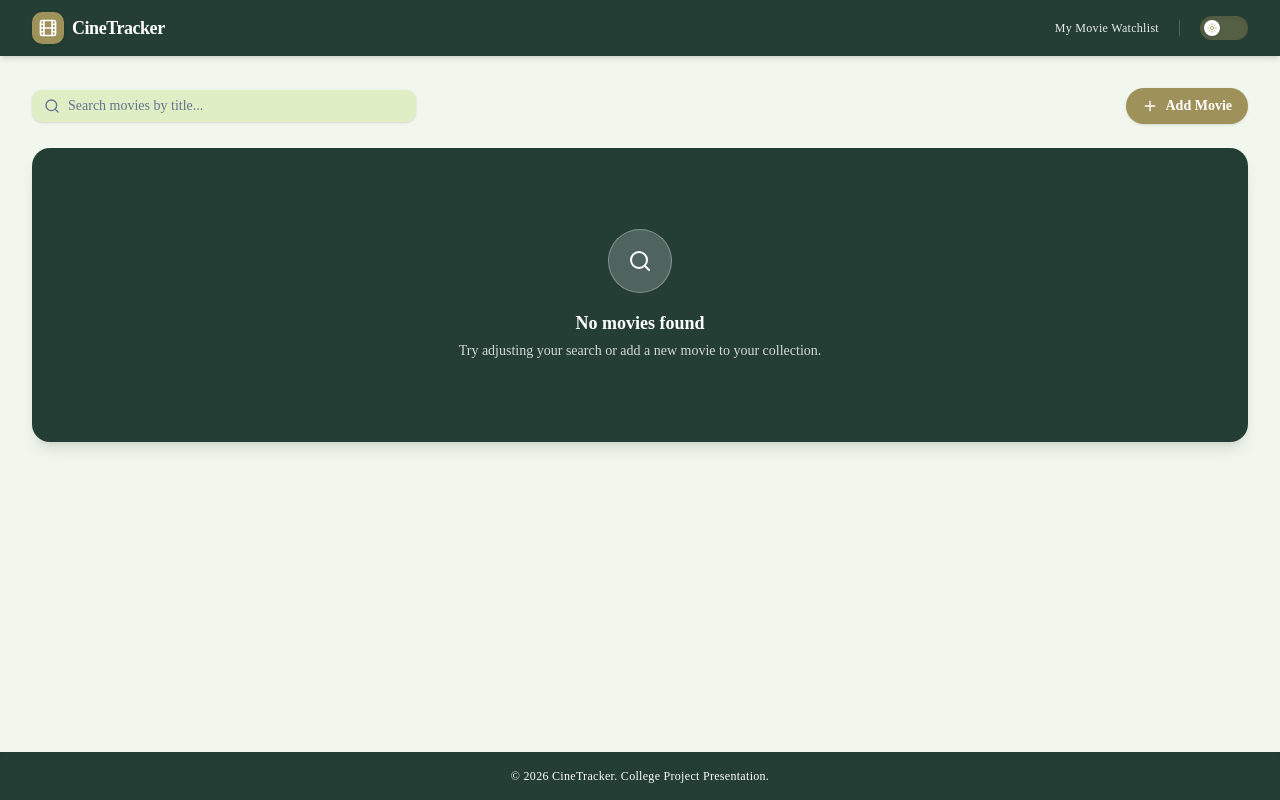
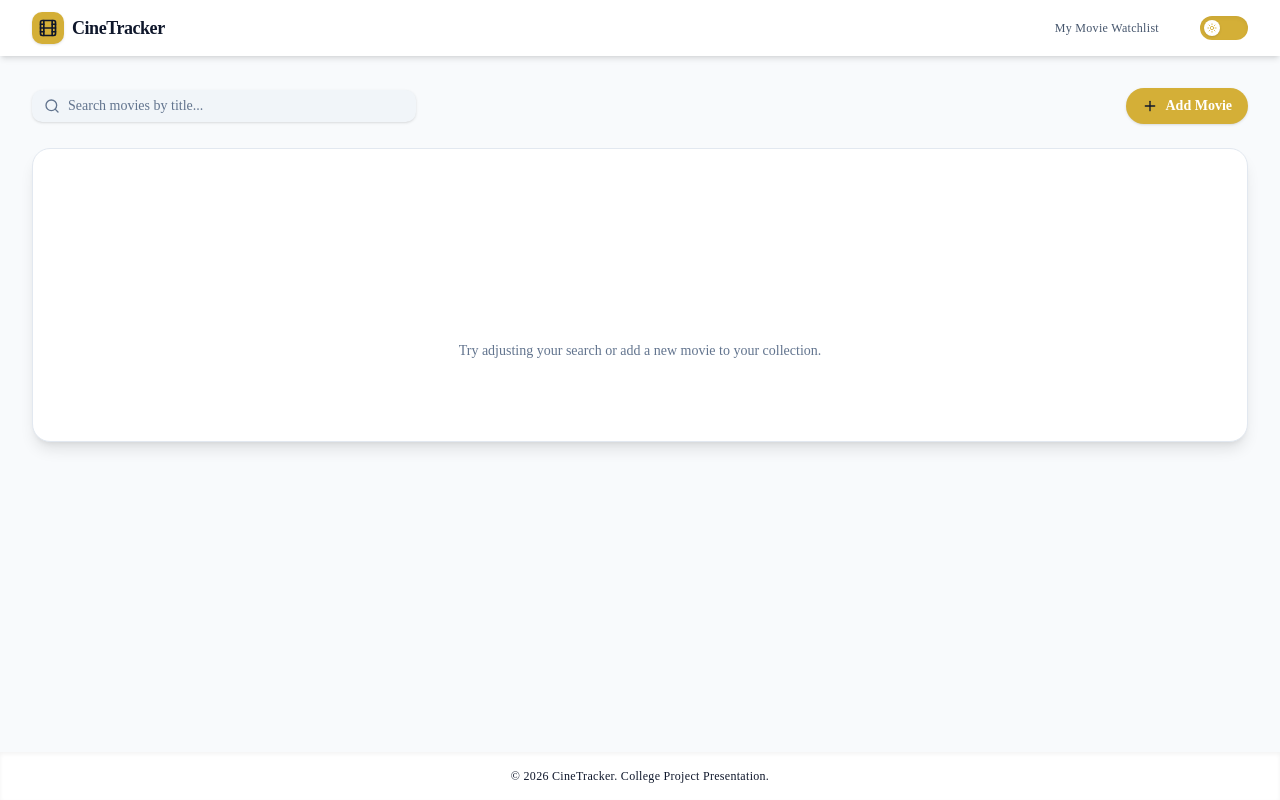
Before and after one commit to karthikn-BCA/project-movie-review, a Next.js app: page / in a window 1280 px wide. Built offline with nearby package versions, Linux system fonts and the light colour scheme.

Commit message:
Revamp color themes: Cinematic Gold (Light) & Crimson Red (Dark)

```diff
--- a/src/app/layout.js
+++ b/src/app/layout.js
@@ -14,7 +14,7 @@ export default function RootLayout({ children }) {
   return (
     <html lang="en" suppressHydrationWarning>
       <body
-        className="font-sans antialiased bg-[#F1F7ED] dark:bg-slate-800 text-slate-900 dark:text-slate-100 min-h-screen flex flex-col transition-colors"
+        className="font-sans antialiased bg-slate-50 dark:bg-zinc-950 dark:bg-slate-800 text-slate-900 dark:text-slate-100 min-h-screen flex flex-col transition-colors"
       >
         <ThemeProvider attribute="class" defaultTheme="system" enableSystem>
           <AuthProvider>
--- a/src/app/page.js
+++ b/src/app/page.js
@@ -77,7 +77,7 @@ export default function Home() {
           <Input
             type="text"
             placeholder="Search movies by title..."
-            className="pl-9 py-2 bg-[#E0EEC6] border-none text-slate-900 placeholder:text-slate-500 focus-visible:ring-slate-900 text-sm shadow-sm transition-colors"
+            className="pl-9 py-2 bg-slate-100 dark:bg-zinc-800 border-none text-slate-900 placeholder:text-slate-500 focus-visible:ring-slate-900 text-sm shadow-sm transition-colors"
             value={searchQuery}
             onChange={(e) => setSearchQuery(e.target.value)}
           />
@@ -101,12 +101,12 @@ export default function Home() {
           ))}
         </div>
       ) : (
-        <div className="text-center py-20 bg-[#243E36] rounded-2xl shadow-lg border border-[#243E36]/50">
+        <div className="text-center py-20 bg-white dark:bg-zinc-900 rounded-2xl shadow-lg border border-slate-200 dark:border-zinc-800/50">
           <div className="bg-white/20 w-16 h-16 rounded-full flex items-center justify-center mx-auto mb-4 border border-white/30">
              <Search className="w-6 h-6 text-white" />
           </div>
           <p className="text-white text-lg font-bold mb-1">No movies found</p>
-          <p className="text-white/80 text-sm">Try adjusting your search or add a new movie to your collection.</p>
+          <p className="text-slate-500 dark:text-slate-400 text-sm">Try adjusting your search or add a new movie to your collection.</p>
         </div>
       )}
     </div>
--- a/src/components/Footer.jsx
+++ b/src/components/Footer.jsx
@@ -1,6 +1,6 @@
 export default function Footer() {
   return (
-    <footer className="w-full bg-[#243E36] text-white py-4 mt-auto shadow-inner">
+    <footer className="w-full bg-white dark:bg-zinc-900 text-slate-900 dark:text-white py-4 mt-auto shadow-inner">
       <div className="max-w-7xl mx-auto px-4 text-center">
         <p className="text-xs font-medium tracking-wide">© {new Date().getFullYear()} CineTracker. College Project Presentation.</p>
       </div>
--- a/src/components/MovieModal.jsx
+++ b/src/components/MovieModal.jsx
@@ -70,66 +70,66 @@ export default function MovieModal({ onAddMovie, onUpdateMovie, movie, isEditMod
   return (
     <Dialog open={open} onOpenChange={setOpen}>
       {isEditMode ? (
-        <DialogTrigger className="flex-1 bg-[#9F915A] hover:opacity-90 text-white font-medium py-1 px-2 rounded text-xs transition-colors shadow-sm flex items-center justify-center gap-1 cursor-pointer">
-          <Edit2 className="w-3 h-3 text-white" /> Edit
+        <DialogTrigger className="flex-1 bg-[#D4AF37] dark:bg-[#E50914] hover:opacity-90 text-white font-medium py-1 px-2 rounded text-xs transition-colors shadow-sm flex items-center justify-center gap-1 cursor-pointer">
+          <Edit2 className="w-3 h-3 text-slate-900 dark:text-white" /> Edit
         </DialogTrigger>
       ) : (
-        <DialogTrigger className="flex items-center gap-2 bg-[#9F915A] hover:opacity-90 text-white px-4 py-2 rounded-full text-sm font-semibold shadow-sm transition-all active:scale-95 cursor-pointer">
-          <Plus className="w-4 h-4 text-white" /> Add Movie
+        <DialogTrigger className="flex items-center gap-2 bg-[#D4AF37] dark:bg-[#E50914] hover:opacity-90 text-white px-4 py-2 rounded-full text-sm font-semibold shadow-sm transition-all active:scale-95 cursor-pointer">
+          <Plus className="w-4 h-4 text-slate-900 dark:text-white" /> Add Movie
         </DialogTrigger>
       )}
-      <DialogContent className="sm:max-w-[425px] bg-[#243E36] text-white border-none shadow-2xl">
+      <DialogContent className="sm:max-w-[425px] bg-white dark:bg-zinc-900 text-slate-900 dark:text-white border-none shadow-2xl">
         <DialogHeader>
-          <DialogTitle className="text-xl font-bold text-white">
+          <DialogTitle className="text-xl font-bold text-slate-900 dark:text-white">
             {isEditMode ? "Edit Movie" : "Add New Movie"}
           </DialogTitle>
         </DialogHeader>
         <form onSubmit={handleSubmit} className="flex flex-col gap-4 mt-2">
           <div className="flex flex-col gap-1.5">
-            <label htmlFor="title" className="text-sm font-semibold text-white">Title *</label>
+            <label htmlFor="title" className="text-sm font-semibold text-slate-900 dark:text-white">Title *</label>
             <Input
               id="title"
               name="title"
               placeholder="e.g. Inception"
               value={formData.title}
               onChange={handleChange}
-              className="bg-[#E0EEC6] border-none text-slate-900 placeholder:text-slate-500 focus-visible:ring-[#9F915A] text-sm"
+              className="bg-slate-100 dark:bg-zinc-800 border-none text-slate-900 placeholder:text-slate-500 focus-visible:ring-[#D4AF37] dark:focus-visible:ring-[#E50914] text-sm"
               required
             />
           </div>
 
           <div className="flex flex-col gap-1.5">
-            <label htmlFor="genre" className="text-sm font-semibold text-white">Genre *</label>
+            <label htmlFor="genre" className="text-sm font-semibold text-slate-900 dark:text-white">Genre *</label>
             <Input
               id="genre"
               name="genre"
               placeholder="e.g. Sci-Fi, Action"
               value={formData.genre}
               onChange={handleChange}
-              className="bg-[#E0EEC6] border-none text-slate-900 placeholder:text-slate-500 focus-visible:ring-[#9F915A] text-sm"
+              className="bg-slate-100 dark:bg-zinc-800 border-none text-slate-900 placeholder:text-slate-500 focus-visible:ring-[#D4AF37] dark:focus-visible:ring-[#E50914] text-sm"
               required
             />
           </div>
 
           <div className="flex flex-col gap-1.5">
-            <label htmlFor="posterUrl" className="text-sm font-semibold text-white">Poster URL</label>
+            <label htmlFor="posterUrl" className="text-sm font-semibold text-slate-900 dark:text-white">Poster URL</label>
             <Input
               id="posterUrl"
               name="posterUrl"
               placeholder="https://..."
               value={formData.posterUrl}
               onChange={handleChange}
-              className="bg-[#E0EEC6] border-none text-slate-900 placeholder:text-slate-500 focus-visible:ring-[#9F915A] text-sm"
+              className="bg-slate-100 dark:bg-zinc-800 border-none text-slate-900 placeholder:text-slate-500 focus-visible:ring-[#D4AF37] dark:focus-visible:ring-[#E50914] text-sm"
             />
           </div>
 
           <div className="flex flex-col gap-1.5">
-            <label className="text-sm font-semibold text-white">Status</label>
+            <label className="text-sm font-semibold text-slate-900 dark:text-white">Status</label>
             <Select value={formData.status} onValueChange={(val) => handleSelectChange("status", val)}>
-              <SelectTrigger className="bg-[#E0EEC6] border-none text-slate-900 focus:ring-[#9F915A] text-sm">
+              <SelectTrigger className="bg-slate-100 dark:bg-zinc-800 border-none text-slate-900 focus:ring-[#D4AF37] dark:focus:ring-[#E50914] text-sm">
                 <SelectValue placeholder="Select status" />
               </SelectTrigger>
-              <SelectContent className="bg-[#243E36] border-white/20 text-white">
+              <SelectContent className="bg-white dark:bg-zinc-900 border-white/20 text-slate-900 dark:text-white">
                 <SelectItem value="Watching" className="focus:bg-white/20 cursor-pointer">Watching</SelectItem>
                 <SelectItem value="Completed" className="focus:bg-white/20 cursor-pointer">Completed</SelectItem>
               </SelectContent>
@@ -137,12 +137,12 @@ export default function MovieModal({ onAddMovie, onUpdateMovie, movie, isEditMod
           </div>
 
           <div className="flex flex-col gap-1.5">
-            <label className="text-sm font-semibold text-white">Rating (0-5)</label>
+            <label className="text-sm font-semibold text-slate-900 dark:text-white">Rating (0-5)</label>
             <Select value={formData.rating} onValueChange={(val) => handleSelectChange("rating", val)}>
-              <SelectTrigger className="bg-[#E0EEC6] border-none text-slate-900 focus:ring-[#9F915A] text-sm">
+              <SelectTrigger className="bg-slate-100 dark:bg-zinc-800 border-none text-slate-900 focus:ring-[#D4AF37] dark:focus:ring-[#E50914] text-sm">
                 <SelectValue placeholder="Select rating" />
               </SelectTrigger>
-              <SelectContent className="bg-[#243E36] border-white/20 text-white">
+              <SelectContent className="bg-white dark:bg-zinc-900 border-white/20 text-slate-900 dark:text-white">
                 <SelectItem value="0" className="focus:bg-white/20 cursor-pointer">0 Stars (Unrated)</SelectItem>
                 <SelectItem value="1" className="focus:bg-white/20 cursor-pointer">1 Star</SelectItem>
                 <SelectItem value="2" className="focus:bg-white/20 cursor-pointer">2 Stars</SelectItem>
@@ -156,7 +156,7 @@ export default function MovieModal({ onAddMovie, onUpdateMovie, movie, isEditMod
           <button
             type="submit"
             disabled={loading}
-            className="w-full mt-4 bg-[#9F915A] hover:opacity-90 text-white font-bold py-2.5 px-4 rounded-xl text-sm disabled:opacity-50 transition-all shadow-md active:scale-[0.98]"
+            className="w-full mt-4 bg-[#D4AF37] dark:bg-[#E50914] hover:opacity-90 text-white font-bold py-2.5 px-4 rounded-xl text-sm disabled:opacity-50 transition-all shadow-md active:scale-[0.98]"
           >
             {loading ? "Saving..." : (isEditMode ? "Save Changes" : "Save Movie")}
           </button>
--- a/src/components/Navbar.jsx
+++ b/src/components/Navbar.jsx
@@ -29,7 +29,7 @@ export default function Navbar() {
   }, []);
 
   return (
-    <nav className="w-full bg-[#243E36] shadow-md sticky top-0 z-50">
+    <nav className="w-full bg-white dark:bg-zinc-900 shadow-md sticky top-0 z-50">
       <div className="max-w-7xl mx-auto px-4 sm:px-6 lg:px-8">
         <div className="flex items-center justify-between h-14">
 
@@ -39,14 +39,14 @@ export default function Navbar() {
               <div className="relative" ref={logoDropdownRef}>
                 <div
                   onClick={() => setLogoDropdownOpen(!logoDropdownOpen)}
-                  className="bg-[#9F915A] p-1.5 rounded-lg hover:opacity-90 transition-opacity cursor-pointer shadow-sm"
+                  className="bg-[#D4AF37] dark:bg-[#E50914] p-1.5 rounded-lg hover:opacity-90 transition-opacity cursor-pointer shadow-sm"
                   title="Sign In / Sign Up"
                 >
-                  <Film className="w-5 h-5 text-white" />
+                  <Film className="w-5 h-5 text-slate-900 dark:text-white" />
                 </div>
                 {logoDropdownOpen && (
-                  <div className="absolute left-0 mt-3 w-48 bg-[#E0EEC6] rounded-xl shadow-xl py-3 px-3 border border-black/5 z-50 flex flex-col gap-3 animate-in fade-in slide-in-from-top-2">
-                    <div className="text-xs text-[#243E36]/70 text-center font-bold tracking-wide uppercase">Account Options</div>
+                  <div className="absolute left-0 mt-3 w-48 bg-slate-100 dark:bg-zinc-800 rounded-xl shadow-xl py-3 px-3 border border-black/5 z-50 flex flex-col gap-3 animate-in fade-in slide-in-from-top-2">
+                    <div className="text-xs text-slate-900 dark:text-white/70 text-center font-bold tracking-wide uppercase">Account Options</div>
                     <div className="flex flex-col gap-2">
                       <SignInModal />
                       <SignUpModal />
@@ -56,14 +56,14 @@ export default function Navbar() {
               </div>
             ) : (
               <Link href="/">
-                <div className="bg-[#9F915A] p-1.5 rounded-lg hover:opacity-90 transition-opacity cursor-pointer shadow-sm">
-                  <Film className="w-5 h-5 text-white" />
+                <div className="bg-[#D4AF37] dark:bg-[#E50914] p-1.5 rounded-lg hover:opacity-90 transition-opacity cursor-pointer shadow-sm">
+                  <Film className="w-5 h-5 text-slate-900 dark:text-white" />
                 </div>
               </Link>
             )}
 
             <Link href="/">
-              <span className="font-bold text-lg tracking-tight text-white hover:text-white/80 transition-colors cursor-pointer">
+              <span className="font-bold text-lg tracking-tight text-slate-900 dark:text-white hover:text-slate-500 dark:text-slate-400 transition-colors cursor-pointer">
                 CineTracker
               </span>
             </Link>
@@ -71,7 +71,7 @@ export default function Navbar() {
 
           {/* Right Side Options */}
           <div className="flex items-center gap-4">
-            <span className="text-white/90 text-xs hidden sm:block font-medium tracking-wide">My Movie Watchlist</span>
+            <span className="text-slate-600 dark:text-slate-300 text-xs hidden sm:block font-medium tracking-wide">My Movie Watchlist</span>
 
             <div className="h-4 w-px bg-white/20 mx-1 hidden sm:block"></div>
 
@@ -85,20 +85,20 @@ export default function Navbar() {
                   <img
                     src={user.avatar}
                     alt={user.name}
-                    className="w-8 h-8 rounded-full border-2 border-[#9F915A] bg-[#E0EEC6] object-cover hover:scale-105 transition-transform shadow-sm"
+                    className="w-8 h-8 rounded-full border-2 border-[#D4AF37] dark:border-[#E50914] bg-slate-100 dark:bg-zinc-800 object-cover hover:scale-105 transition-transform shadow-sm"
                   />
                 </button>
 
                 {dropdownOpen && (
-                  <div className="absolute right-0 mt-2 w-48 bg-[#E0EEC6] rounded-xl shadow-xl py-1 border border-black/5 z-50 overflow-hidden animate-in fade-in slide-in-from-top-2">
-                    <div className="px-4 py-3 border-b border-[#243E36]/10">
-                      <p className="text-sm font-bold text-[#243E36] truncate">{user.name}</p>
-                      <p className="text-xs text-[#243E36]/70 truncate font-medium">{user.email}</p>
+                  <div className="absolute right-0 mt-2 w-48 bg-slate-100 dark:bg-zinc-800 rounded-xl shadow-xl py-1 border border-black/5 z-50 overflow-hidden animate-in fade-in slide-in-from-top-2">
+                    <div className="px-4 py-3 border-b border-slate-200 dark:border-zinc-800/10">
+                      <p className="text-sm font-bold text-slate-900 dark:text-white truncate">{user.name}</p>
+                      <p className="text-xs text-slate-900 dark:text-white/70 truncate font-medium">{user.email}</p>
                     </div>
                     <Link
                       href="/settings"
                       onClick={() => setDropdownOpen(false)}
-                      className="flex items-center gap-2 px-4 py-2.5 text-sm font-semibold text-[#243E36] hover:bg-[#9F915A] hover:text-white transition-colors"
+                      className="flex items-center gap-2 px-4 py-2.5 text-sm font-semibold text-slate-900 dark:text-white hover:bg-[#D4AF37] dark:bg-[#E50914] hover:text-white transition-colors"
                     >
                       <Settings className="w-4 h-4" /> Settings
                     </Link>
--- a/src/components/ThemeToggle.jsx
+++ b/src/components/ThemeToggle.jsx
@@ -12,7 +12,7 @@ export function ThemeToggle() {
   React.useEffect(() => setMounted(true), []);
 
   if (!mounted) {
-    return <div className="w-12 h-6 bg-[#9F915A]/20 rounded-full" />; // Skeleton
+    return <div className="w-12 h-6 bg-[#D4AF37] dark:bg-[#E50914]/20 rounded-full" />; // Skeleton
   }
 
   const isDark = resolvedTheme === "dark";
@@ -20,18 +20,18 @@ export function ThemeToggle() {
   return (
     <button
       onClick={() => setTheme(isDark ? "light" : "dark")}
-      className="relative inline-flex h-6 w-12 items-center rounded-full bg-[#9F915A]/40 transition-colors focus:outline-none shadow-inner"
+      className="relative inline-flex h-6 w-12 items-center rounded-full bg-[#D4AF37] dark:bg-[#E50914]/40 transition-colors focus:outline-none shadow-inner"
       aria-label="Toggle theme"
     >
       <span
         className={`${
-          isDark ? "translate-x-6 bg-[#243E36]" : "translate-x-1 bg-white"
+          isDark ? "translate-x-6 bg-white dark:bg-zinc-900" : "translate-x-1 bg-white"
         } inline-flex h-4 w-4 transform items-center justify-center rounded-full transition-transform shadow-sm`}
       >
         {isDark ? (
-          <Moon className="h-2.5 w-2.5 text-[#9F915A]" />
+          <Moon className="h-2.5 w-2.5 text-[#D4AF37] dark:text-[#E50914]" />
         ) : (
-          <Sun className="h-2.5 w-2.5 text-[#9F915A]" />
+          <Sun className="h-2.5 w-2.5 text-[#D4AF37] dark:text-[#E50914]" />
         )}
       </span>
     </button>
--- /dev/null
+++ b/theme_update.js
@@ -0,0 +1,56 @@
+const fs = require('fs');
+const path = require('path');
+
+const filesToUpdate = [
+  'src/app/layout.js',
+  'src/app/page.js',
+  'src/app/settings/page.js',
+  'src/components/Navbar.jsx',
+  'src/components/Footer.jsx',
+  'src/components/MovieCard.jsx',
+  'src/components/MovieModal.jsx',
+  'src/components/AuthModals.jsx',
+  'src/components/ThemeToggle.jsx'
+];
+
+const replacements = [
+  { search: /bg-\[\#F1F7ED\]/g, replace: 'bg-slate-50 dark:bg-zinc-950' },
+  { search: /bg-\[\#243E36\]/g, replace: 'bg-white dark:bg-zinc-900' },
+  { search: /bg-\[\#E0EEC6\]/g, replace: 'bg-slate-100 dark:bg-zinc-800' },
+  { search: /bg-\[\#9F915A\]/g, replace: 'bg-[#D4AF37] dark:bg-[#E50914]' },
+  { search: /text-\[\#243E36\]/g, replace: 'text-slate-900 dark:text-white' },
+  { search: /border-\[\#243E36\]/g, replace: 'border-slate-200 dark:border-zinc-800' },
+  { search: /border-\[\#9F915A\]/g, replace: 'border-[#D4AF37] dark:border-[#E50914]' },
+  { search: /text-\[\#9F915A\]/g, replace: 'text-[#D4AF37] dark:text-[#E50914]' },
+  { search: /focus-visible\:ring-\[\#9F915A\]/g, replace: 'focus-visible:ring-[#D4AF37] dark:focus-visible:ring-[#E50914]' },
+  { search: /focus\:ring-\[\#9F915A\]/g, replace: 'focus:ring-[#D4AF37] dark:focus:ring-[#E50914]' },
+  { search: /hover\:bg-\[\#9F915A\]/g, replace: 'hover:bg-[#D4AF37] dark:hover:bg-[#E50914]' },
+  { search: /hover\:bg-\[\#243E36\]/g, replace: 'hover:bg-slate-100 dark:hover:bg-zinc-800' },
+  // specific text color fixes for navbar and footer since their backgrounds changed from dark to light
+  { search: /text-white\/90/g, replace: 'text-slate-600 dark:text-slate-300' },
+  { search: /text-white\/80/g, replace: 'text-slate-500 dark:text-slate-400' },
+];
+
+for (const file of filesToUpdate) {
+  const filePath = path.join(__dirname, file);
+  if (!fs.existsSync(filePath)) continue;
+
+  let content = fs.readFileSync(filePath, 'utf8');
+  for (const { search, replace } of replacements) {
+    content = content.replace(search, replace);
+  }
+
+  // Specific fixes for text-white on newly white backgrounds
+  if (file === 'src/components/Navbar.jsx' || file === 'src/components/Footer.jsx' || file === 'src/components/MovieModal.jsx' || file === 'src/components/AuthModals.jsx') {
+    // We only want to replace text-white if it's on a background that changed to white.
+    // Actually, in Navbar, "text-white" in the title span should be "text-slate-900 dark:text-white"
+    content = content.replace(/text-white/g, 'text-slate-900 dark:text-white');
+    // But this will break text-white inside buttons (which have bg-[#D4AF37] dark:bg-[#E50914]).
+    // We will fix those buttons back to text-white.
+    content = content.replace(/bg-\[\#D4AF37\] dark\:bg-\[\#E50914\]([^>]*)text-slate-900 dark\:text-white/g, 'bg-[#D4AF37] dark:bg-[#E50914]$1text-white');
+  }
+
+  fs.writeFileSync(filePath, content);
+}
+
+console.log("Theme update complete!");
```
Also changed, not shown: src/app/settings/page.js (+8 -8 lines), src/components/AuthModals.jsx (+16 -16 lines), src/components/MovieCard.jsx (+4 -4 lines).
